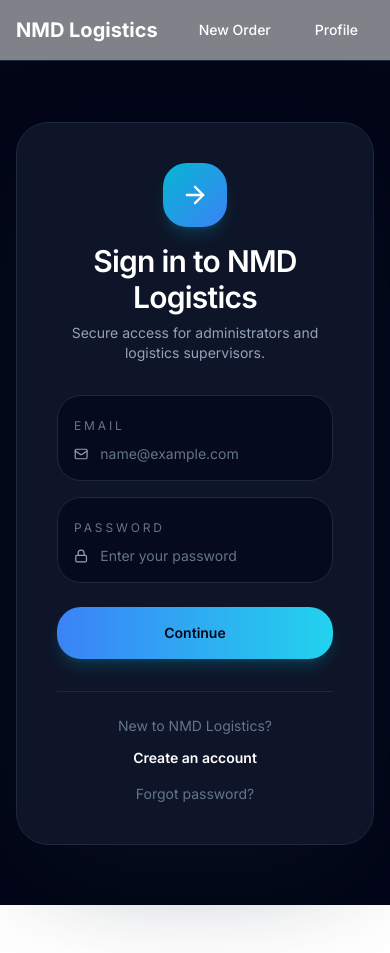
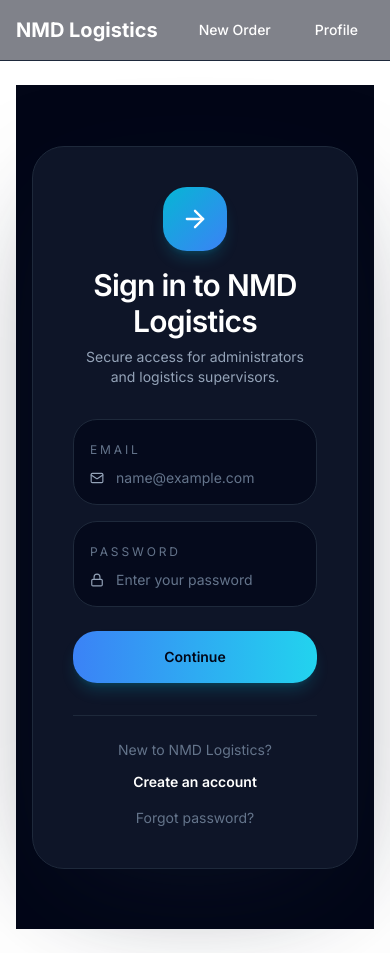
Before and after one commit to Harshal-Bsys27/NMD-Logistics, a Next.js app: page /auth/signin in a window 390 px wide. Before the commit the page ends 905 px from the top, so only its background shows below. Built offline with nearby package versions, Linux system fonts and the light colour scheme; no server answers.

Commit message:
feat(ui): wire Sidebar into root layout
- Import and render Sidebar alongside main content
- Update layout to a responsive two-column container (sidebar + main)
- Keeps header at top and preserves existing styles

```diff
--- a/app/layout.tsx
+++ b/app/layout.tsx
@@ -2,6 +2,7 @@ import type { Metadata } from 'next';
 import { Inter } from 'next/font/google';
 import './globals.css';
 import Header from '@/components/header/Header'
+import Sidebar from '@/components/sidebar/Sidebar'
 
 const inter = Inter({ subsets: ['latin'] });
 
@@ -29,7 +30,10 @@ export default function RootLayout({
       <body className={inter.className}>
         <div id="root">
           <Header />
-          <main className="min-h-[calc(100vh-64px)]">{children}</main>
+          <div className="mx-auto flex max-w-7xl gap-6 px-4 py-6">
+            <Sidebar />
+            <main className="flex-1 min-h-[calc(100vh-64px)]">{children}</main>
+          </div>
         </div>
       </body>
     </html>
```
